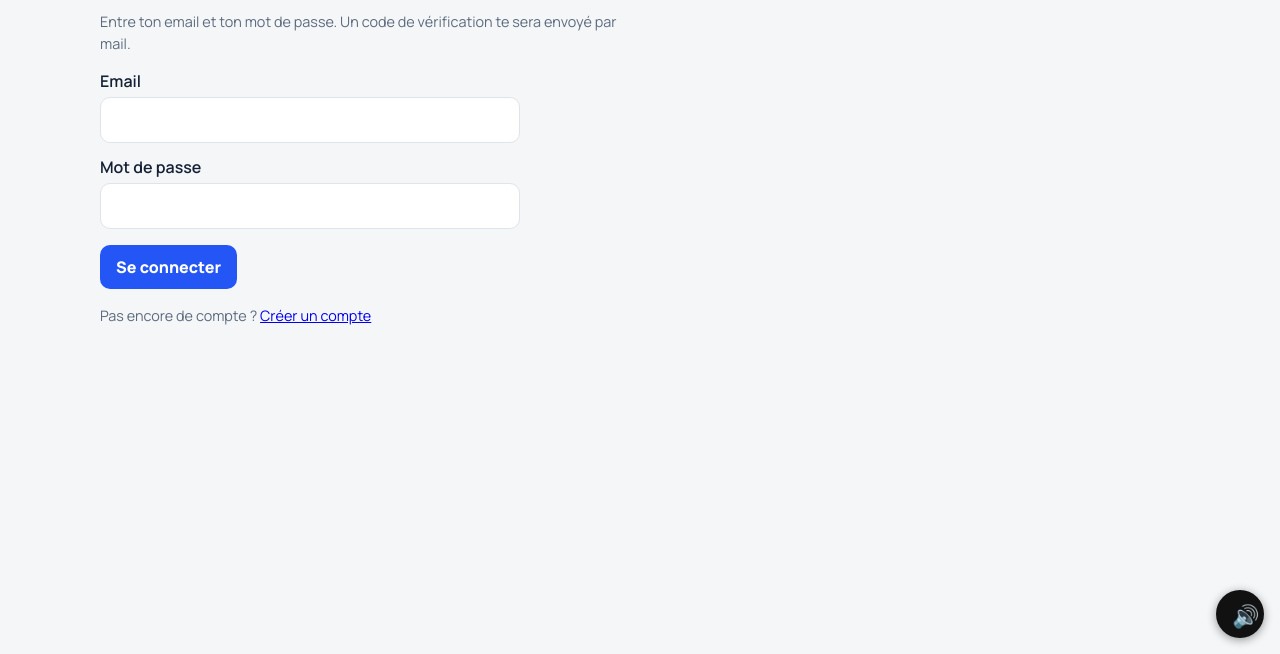
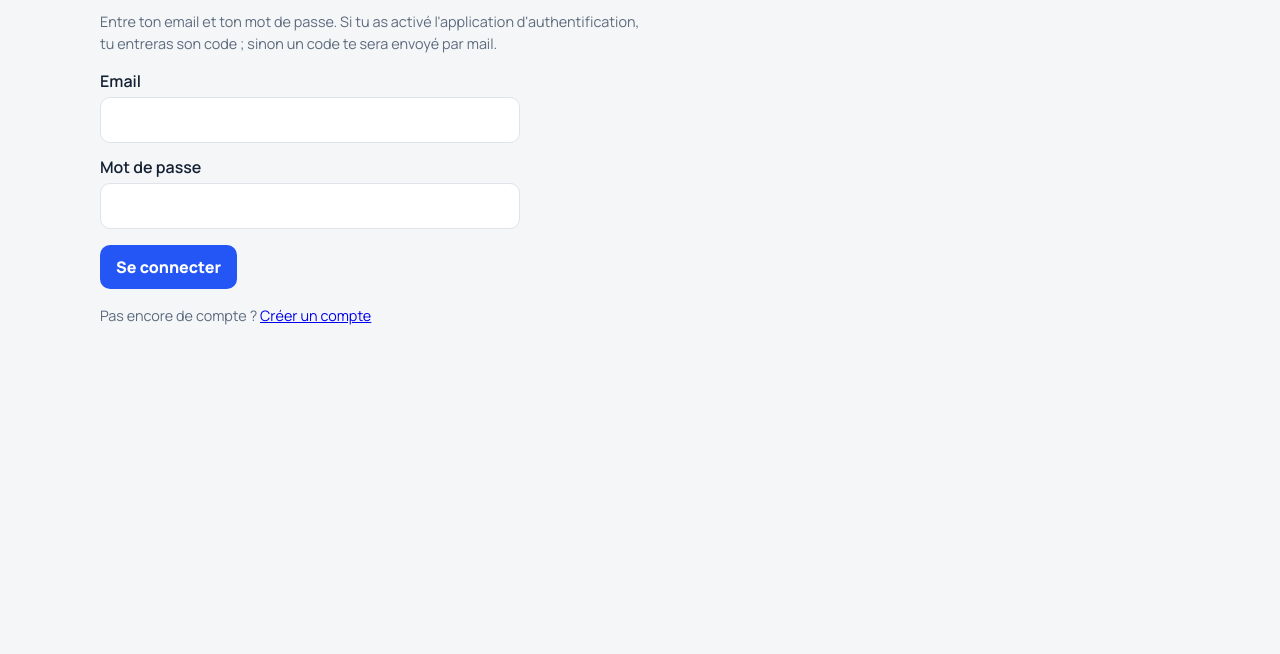
Before and after one commit to DidjoThekid/DidjoTheShop, a website: page public/login.html in a window 1280 px wide. Shown: the part 146-800 px from the top of the page. Drawn offline with Linux system fonts and the light colour scheme.

Commit message:
Revise login instructions for clarity
Updated the login instructions to include authentication app code entry.

```diff
--- a/public/login.html
+++ b/public/login.html
@@ -1,7 +1,7 @@
 <!doctype html><html lang="fr"><head><meta charset="utf-8"><meta name="viewport" content="width=device-width,initial-scale=1"><title>Connexion · DidjoTheSHOP</title>
 <link href="https://fonts.googleapis.com/css2?family=Manrope:wght@400;600;800&display=swap" rel="stylesheet"><link rel="stylesheet" href="/style.css"></head><body data-mode="login">
 <header><b>DidjoTheSHOP</b><a href="/">Boutique</a></header>
-<main><h1>Connexion</h1><p id="info" class="mut">Entre ton email et ton mot de passe. Un code de vérification te sera envoyé par mail.</p>
+<main><h1>Connexion</h1><p id="info" class="mut">Entre ton email et ton mot de passe. Si tu as activé l'application d'authentification, tu entreras son code ; sinon un code te sera envoyé par mail.</p>
 <form id="f" class="form"><label for="e">Email</label><input id="e" name="email" type="email" autocomplete="email" required><label for="p">Mot de passe</label><input id="p" name="password" type="password" autocomplete="current-password" required><p><button>Se connecter</button></p><p class="mut">Pas encore de compte ? <a href="/signup">Créer un compte</a></p></form>
-<form id="cf" class="form" hidden><label for="c">Code reçu par mail</label><input id="c" inputmode="numeric" autocomplete="one-time-code" maxlength="6" pattern="\d{6}" required><p><button>Valider</button></p></form>
-<p id="m"></p></main><script src="/auth.js"></script><script src="/musique.js"></script></body></html>
+<form id="cf" class="form" hidden><label for="c" id="cl">Code reçu par mail</label><input id="c" inputmode="numeric" autocomplete="one-time-code" maxlength="6" pattern="\d{6}" required><p><button>Valider</button></p><p id="alt" hidden><button type="button" id="altb">Recevoir le code par mail à la place</button></p></form>
+<p id="m"></p></main><script src="/auth.js"></script></body></html>
```
